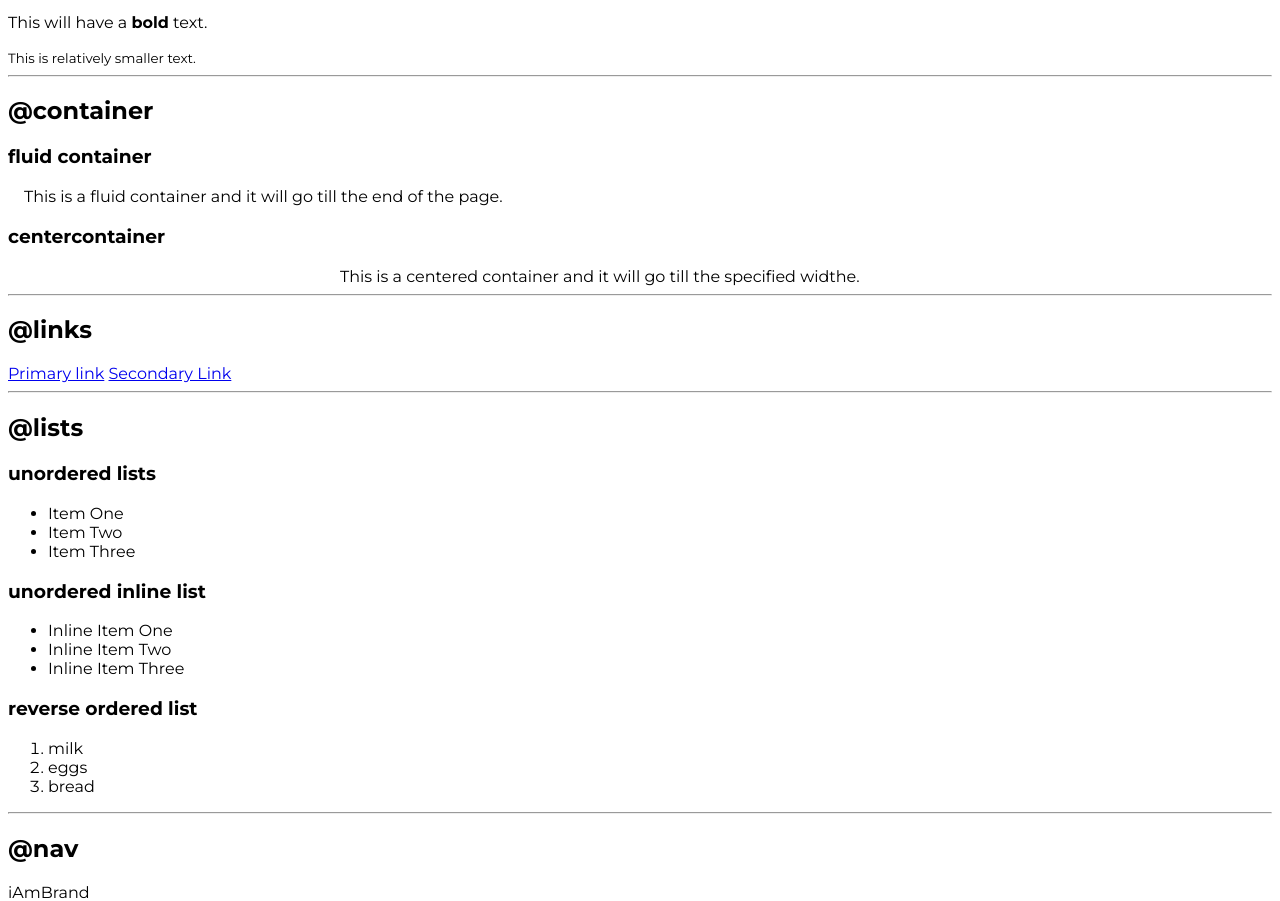
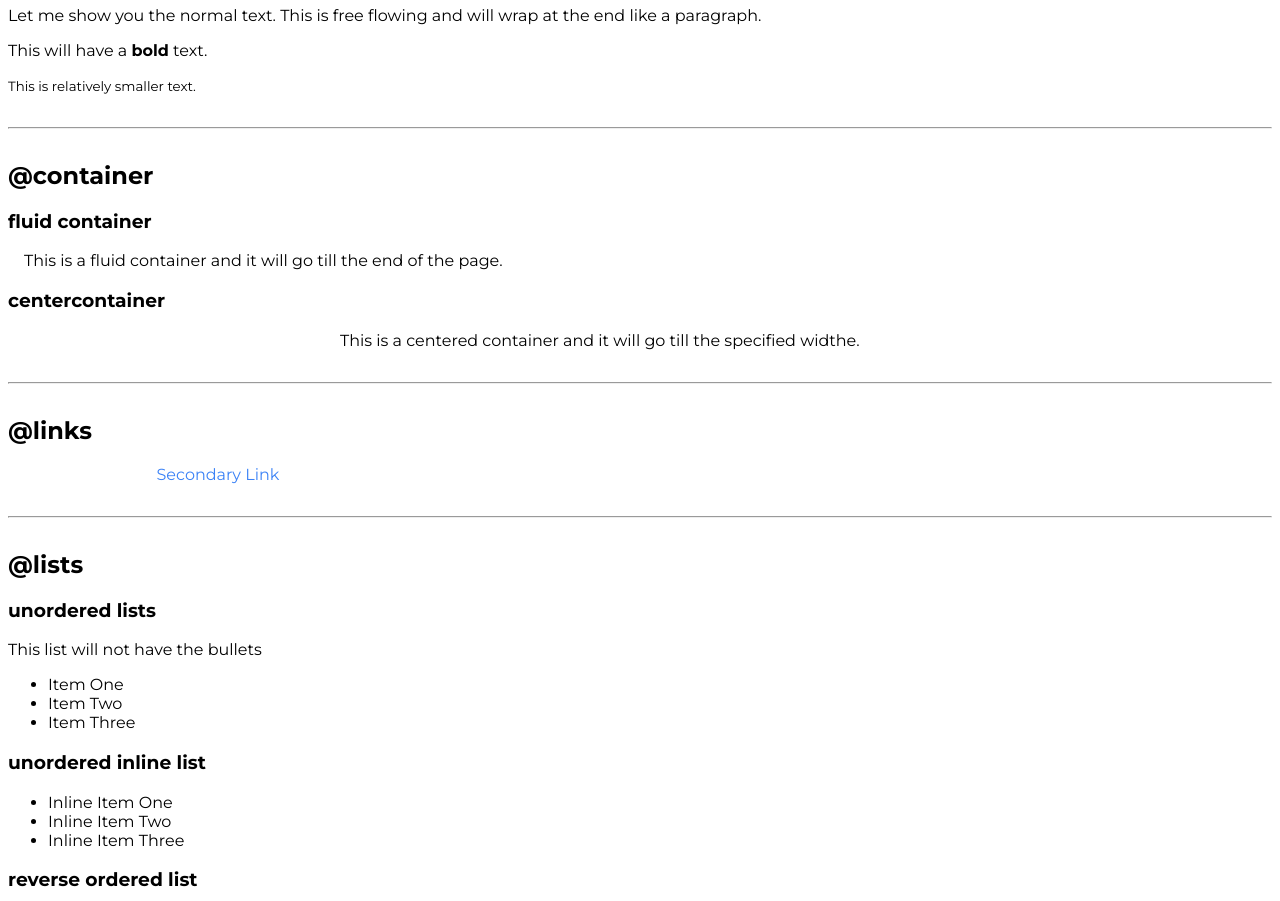
Before and after one commit to anukriti-bagchi/Anukriti-component-library, a plain HTML site: page index.html in a window 1280 px wide. Shown: the part 321-1222 px from the top of the page. Drawn offline with Linux system fonts and the light colour scheme.

Commit message:
minor fix

```diff
--- a/index.html
+++ b/index.html
@@ -45,15 +45,15 @@
     <h2>@links </h2>
 
 
-    <a href="/">Primary link</a>
-
-    <a href="/">Secondary Link</a>
+    <a class="link link-primary" href="/">Primary link</a>
+    <a class="link link-secondary" href="/">Secondary Link</a>
 
     <hr>
 
     <h2>@lists</h2>
 
     <h3>unordered lists</h3>
+    <p>This list will not have the bullets</p>
 
     <ul>
         <li> Item One</li>
--- a/style.css
+++ b/style.css
@@ -8,13 +8,17 @@ body {
      sans-serif;
 }
 
+hr {
+    margin: 2rem 0rem;
+}
+
 /* container */
 
 .container {
 
-    padding-left: 1rem;
-    padding-right: 1rem;
-    /* can also be written as padding: 0rem 1rem;  */
+    /* padding-left: 1rem; */
+    /* padding-right: 1rem; */
+    padding: 0rem 1rem;
 }
 
 .container-center {
@@ -24,18 +28,22 @@ body {
 
 /* links */
 .link {
-      link-decoration: none;
+    text-decoration: none;
     padding: 0.5rem 1rem;
 }
 
-.primary-link {
+.link-primary {
     background-color: var
     (--primary-color);
     border-radius: 0.5rem;
     color: white;
 }
-.secondary-link {
-    color:var(--primary-color);
+
+.link-secondary {
+    color: var(--primary-color);
     border-radius: 0.5rem;
-    border: 1px
+    border: 1px solid var
+    (--primary-color);
 }
+
+/* look into BEM naming convention for CSS */
```
